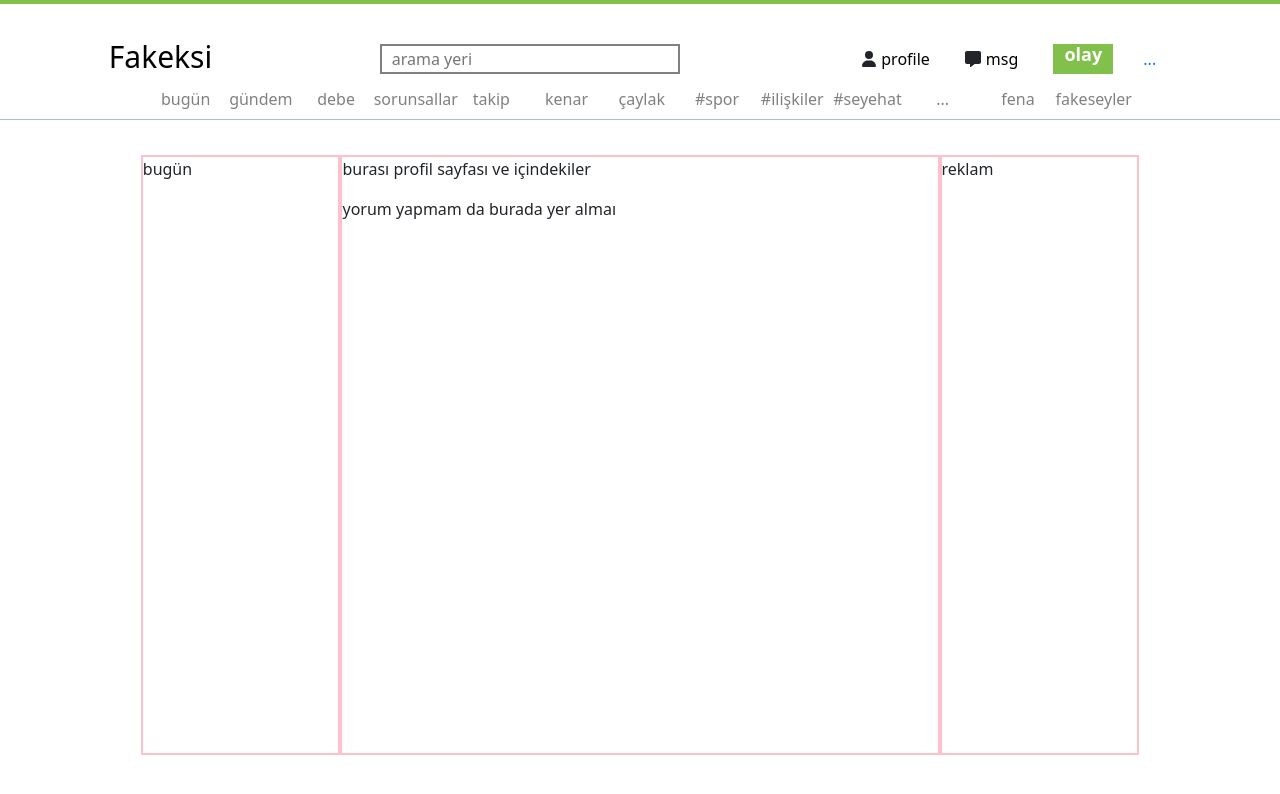
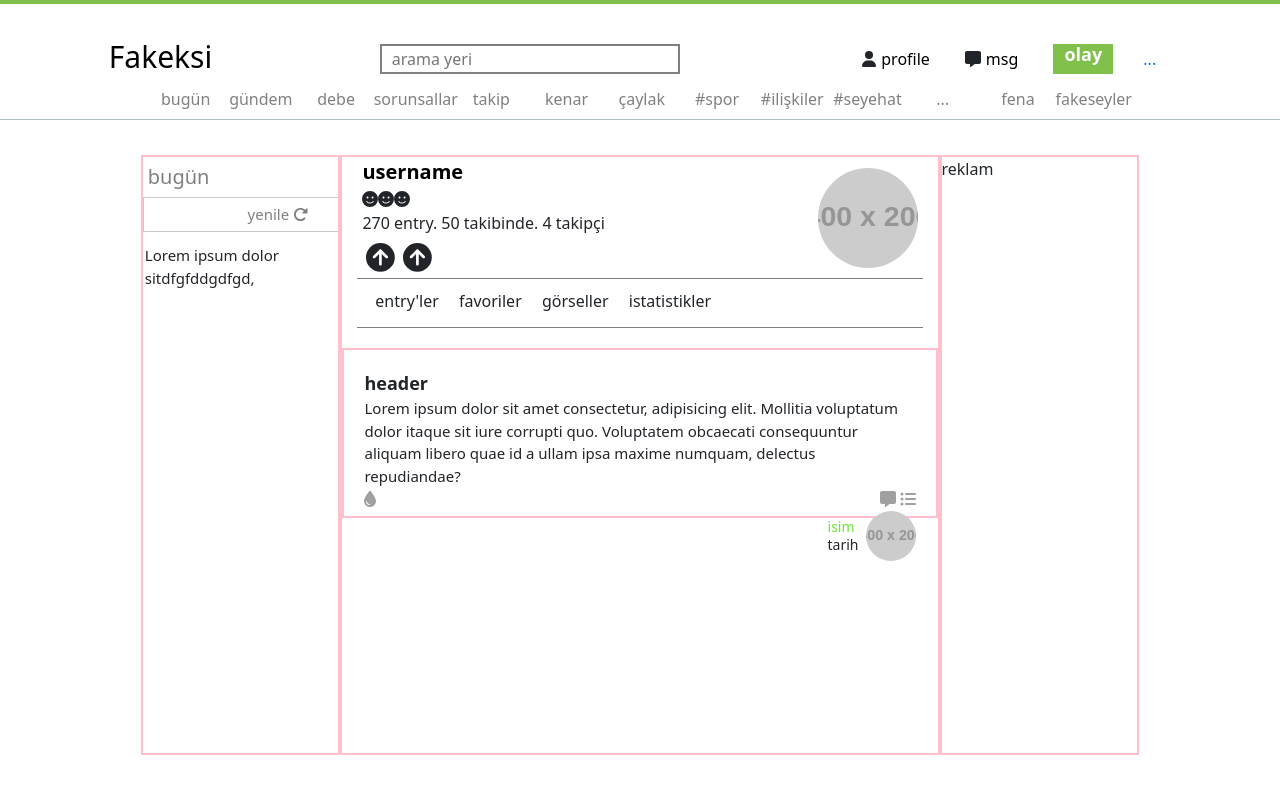
Before and after one commit to damlaYasarr/Fakeksi, an Angular app in the folder frontend/: page /profile in a window 1280 px wide. Shown: the top 794 px of the page. Built offline with nearby package versions, Linux system fonts and the light colour scheme.

Commit message:
data_flow_style_profile

```diff
--- a/frontend/src/layout/container/app-search/app-search.component.html
+++ /dev/null
@@ -1 +0,0 @@
-<p>burada arama çalışmaları olacak tıklanan içerik altta yayınlanacak</p>
--- a/frontend/src/layout/container/app-search/app-search.component.ts
+++ /dev/null
@@ -1,17 +0,0 @@
-import { Component, OnInit } from "@angular/core";
-
-@Component({
-  selector:'app_search',
-  //sayfayı komple kullan diyoruz
-  templateUrl:'app-search.component.html',
-
-})
-
-export class AppSearchComponent implements OnInit{
-  constructor(){
-    //tanımlama yaparken kullanılır
-  }
-   ngOnInit(): void {
-
-   }
-}
--- /dev/null
+++ b/frontend/src/layout/container/app-search/headerflow.component.html
@@ -0,0 +1,56 @@
+
+
+<style>
+.header-flow-header{
+  font-size: 20px;
+  color: gray;
+  margin: 5px;
+}
+.header-flow-re{
+  box-sizing: border-box;
+  width: 270px;
+  margin-left: auto;
+  margin-right: auto;
+  height: 35px;
+  border: 1px solid rgb(202, 202, 202);
+  color: gray;
+  text-align: center;
+padding: 5px;
+font-size: 15px;
+}
+.header-flow-re span:hover{
+  color: rgb(54, 141, 19);
+}
+.header-flow-headers{
+
+ box-sizing: border-box;
+ width: 270px;
+ height: 55px;
+ margin: 8px;
+ margin-left: auto;
+ margin-right: auto;
+ font-size: 15px;
+ padding: 2px;
+}
+.header-flow-headers:hover{
+  background-color: rgb(238, 238, 238);
+}
+.header-detail{
+  display: flex;
+ flex-direction: row;
+ margin-top: 2px;
+}
+
+</style>
+<div class="header-flow-left-side">
+   <div class="header-flow-header"><span>bugün</span></div>
+   <div class="header-flow-re"> <span>yenile <fa-icon [icon]="faRotate"></fa-icon></span></div>
+   <div class="header-flow-headers">
+   <div class="header-detail">
+    <span>Lorem ipsum dolor sitdfgfddgdfgd, </span>
+    <span style="font-size: 12px; color:gray;">yorum sayısı</span>
+   </div>
+  </div>
+
+
+</div>
--- /dev/null
+++ b/frontend/src/layout/container/app-search/headerflow.component.ts
@@ -0,0 +1,18 @@
+import { Component, OnInit } from "@angular/core";
+import { faRotateRight } from "@fortawesome/free-solid-svg-icons";
+@Component({
+  selector:'header_flow',
+  //sayfayı komple kullan diyoruz
+  templateUrl:'headerflow.component.html',
+
+})
+
+export class HeaderFlowComponent implements OnInit{
+  constructor(){
+    //tanımlama yaparken kullanılır
+  }
+  faRotate=faRotateRight
+   ngOnInit(): void {
+
+   }
+}
--- /dev/null
+++ b/frontend/src/layout/container/commentContainer/commentContainer.component.html
@@ -0,0 +1,72 @@
+
+<style>
+.comment-header{
+  font-size: 18px;
+  font-weight: bold;
+  cursor: pointer;
+}
+.comment-header span:hover{
+  border-bottom: 2px solid black;
+
+}
+.style-icon{
+ color: rgb(160, 160, 160);
+}
+.style-icon:hover{
+  color: rgb(85, 182, 29);
+}
+.alt-card-style{
+  display: flex;
+  align-items: center;
+  justify-content: end;
+  line-height: 18px;
+  font-size: 14px;
+  cursor: pointer;
+
+}
+.profile-user{
+  display: inline-block;
+  width: 50px;
+  height: 50px;
+  cursor: pointer;
+  border-radius: 50%;
+  background-repeat: no-repeat;
+  background-position: center center;
+  background-size: cover;
+  background-image: url('https://via.placeholder.com/400x200');
+
+}
+.ff .isim{
+  color: rgb(105, 233, 54);
+  cursor: pointer;
+}
+.ff  .isim:hover{
+border-bottom: 1px solid rgb(55, 173, 8);
+}
+.ff .tarih:hover{
+  border-bottom: 1px solid rgb(179, 179, 179);
+}
+</style>
+<div >
+
+
+  <div class="comment-header">
+    <span> header</span></div>
+       <div style="font-size: 15px;"> Lorem ipsum dolor sit amet consectetur, adipisicing elit. Mollitia voluptatum dolor itaque sit iure corrupti quo. Voluptatem obcaecati consequuntur aliquam libero quae id a ullam ipsa maxime numquam, delectus repudiandae?</div>
+       <div style="display: flex; flex-direction: row; justify-content:space-between ;align-items: center;">
+        <span> <fa-icon class="style-icon" style=" cursor: pointer;"  [icon]="faDrop"></fa-icon>
+
+        </span>
+        <span >
+          <fa-icon class="style-icon" style="margin: 4px; cursor: pointer;"  [icon]="faMessageArrowUp"></fa-icon>
+          <fa-icon class="style-icon" style=" cursor: pointer;" [icon]="faListDot"></fa-icon>
+        </span>
+       </div>
+       <div class="alt-card-style">
+          <div class="ff" style="display:flex; margin-right: 7px; flex-direction: column;">
+            <span class="isim">isim</span>
+            <span  class="tarih">tarih</span>
+          </div>
+           <div class="profile-user"></div>
+       </div>
+</div>
--- /dev/null
+++ b/frontend/src/layout/container/commentContainer/commentContainer.component.ts
@@ -0,0 +1,21 @@
+import { Component, OnInit } from "@angular/core";
+import { faDroplet, faMessage, faListDots} from "@fortawesome/free-solid-svg-icons";
+@Component({
+  selector:'entry',
+  //sayfayı komple kullan diyoruz
+  templateUrl:'commentContainer.component.html',
+
+})
+
+export class CommentComponent implements OnInit{
+  constructor(){
+    //tanımlama yaparken kullanılır
+  }
+faDrop=faDroplet
+faMessageArrowUp=faMessage
+faListDot=faListDots
+   ngOnInit(): void {
+
+   }
+
+}
--- a/frontend/src/layout/container/daily-flow/daily-flow.component.html
+++ b/frontend/src/layout/container/daily-flow/daily-flow.component.html
@@ -1,4 +1,3 @@
-<p> burası daily flow</p>
 
 
 <!DOCTYPE html>
@@ -10,7 +9,10 @@
   <title>Document</title>
 </head>
 <body>
-  <div>yorum ekleme kısmı olacak
+  <div style="padding: 16px;">
+
+
+    <entry></entry>
    <form (submit)="AddComment">
 
 
--- a/frontend/src/layout/container/profile/profile.component.html
+++ b/frontend/src/layout/container/profile/profile.component.html
@@ -1,3 +1,99 @@
-<p>burası  profil sayfası ve içindekiler</p>
+<!DOCTYPE html>
+<html lang="en">
+<head>
+  <meta charset="UTF-8">
+  <meta http-equiv="X-UA-Compatible" content="IE=edge">
+  <meta name="viewport" content="width=device-width, initial-scale=1.0">
+  <title>Document</title>
+</head>
+<style>
+  .profile-card{
+    display: flex;
+    flex-direction: row;
+  align-items: center;
+  justify-content: space-between;
+  margin-left: 20px;
+  margin-right: 20px;
 
-<p>yorum yapmam da burada yer almaı</p>
+  }
+
+.profile-card-info{
+  display: flex;
+  flex-direction: column;
+}
+.profile-picture{
+
+  display: inline-block;
+  width: 100px;
+  height: 100px;
+  border-radius: 50%;
+  background-repeat: no-repeat;
+  background-position: center center;
+  background-size: cover;
+  background-image: url('https://via.placeholder.com/400x200');
+
+}
+.alt-profile{
+  margin-left: auto;
+  margin-right: auto;
+padding: 10px;
+  box-sizing: border-box;
+  width: 95%;
+  height: 50px;
+  border-bottom: 1px solid gray;
+  border-top: 1px solid gray;
+  margin-bottom: 20px;
+}
+.alt-profile span{
+  padding: 8px;
+}
+.alt-profile span:hover{
+  font-weight: bold;
+  border-bottom: 2px solid rgb(130, 212, 23);
+  cursor: pointer;
+}
+.container-flow{
+  padding: 20px;
+  box-sizing: border-box;
+  height: 170px;
+  border: 2px solid pink;
+}
+</style>
+<body>
+
+<div>
+      <div class="profile-card">
+         <div class="profile-card-info">
+          <span style="font-size: 20px; color:black; font-weight: bold;">username</span>
+          <span > <fa-icon [icon]="faSmile"></fa-icon>
+            <fa-icon [icon]="faSmile"></fa-icon>
+            <fa-icon [icon]="faSmile"></fa-icon></span>
+           <span> 270 entry. 50 takibinde. 4 takipçi</span>
+           <span > <fa-icon style="font-size: 1.8em; padding: 4px;" [icon]="facirclearrow"> </fa-icon> <fa-icon style="font-size: 1.8em; padding: 4px;" [icon]="facirclearrow"> </fa-icon></span>
+         </div>
+         <div class="profile-picture">
+
+        </div>
+  </div>
+
+
+ <div class="alt-profile">
+     <span> entry'ler</span>
+     <span> favoriler</span>
+     <span> görseller</span>
+     <span> istatistikler</span>
+ </div>
+
+
+  <div class="container-flow">
+   <entry> </entry>
+
+
+
+  </div>
+</div>
+
+
+
+</body>
+</html>
--- a/frontend/src/layout/container/profile/profile.component.ts
+++ b/frontend/src/layout/container/profile/profile.component.ts
@@ -1,5 +1,5 @@
 import { Component, OnInit } from "@angular/core";
-
+import { faSmile, faCircleArrowUp } from "@fortawesome/free-solid-svg-icons";
 @Component({
   selector:'profile',
   //sayfayı komple kullan diyoruz
@@ -11,6 +11,8 @@ export class ProfileComponent implements OnInit{
   constructor(){
     //tanımlama yaparken kullanılır
   }
+  faSmile=faSmile
+  facirclearrow=faCircleArrowUp
    ngOnInit(): void {
 
    }
--- a/frontend/src/layout/layout.component.html
+++ b/frontend/src/layout/layout.component.html
@@ -174,15 +174,13 @@ a{
    </div>
 
  <div class="flowEvent">
-   <div class="flowEventfirst"> bugün
+   <div class="flowEventfirst">
+    <header_flow></header_flow>
    </div>
    <div class="flowEventsec" >
     <router-outlet> </router-outlet>
    </div>
 
-
-
-
    <div class="flowEventthird">reklam</div>
  </div>
   </body>
```
Also changed, not shown: frontend/src/app/app.module.ts (+5 -3 lines).
